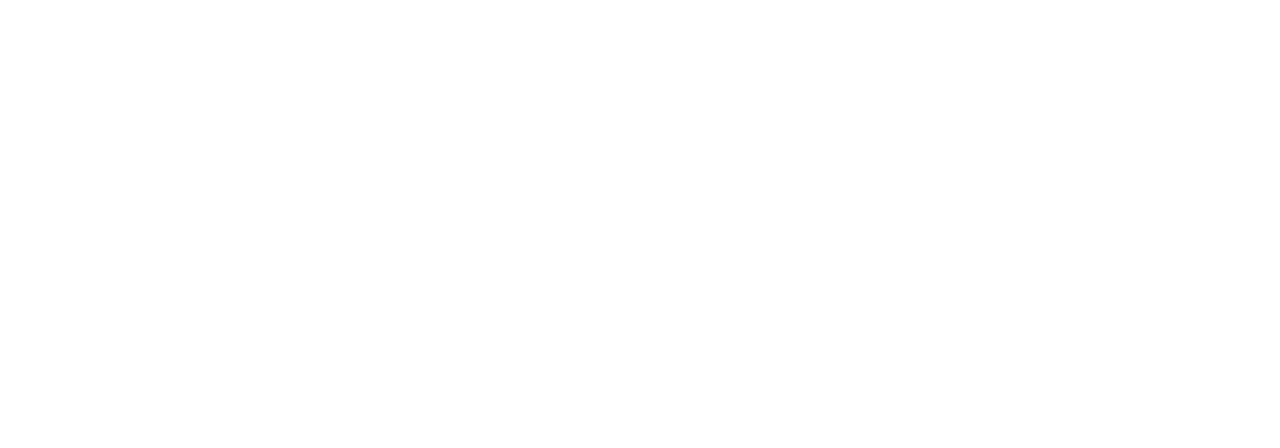
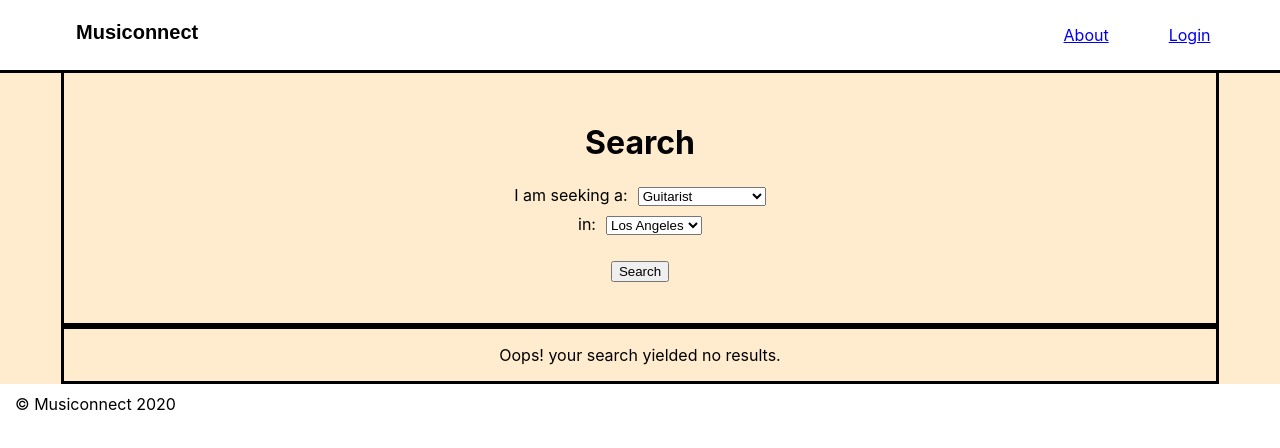
Before and after one commit to Jamesclifford7/musiconnect-app, a React (Create React App) app: page /results in a window 1280 px wide. Shown: the top 448 px of the page. Built offline with nearby package versions, Linux system fonts and the light colour scheme.

Commit message:
added search results component

```diff
--- a/src/App.js
+++ b/src/App.js
@@ -16,7 +16,7 @@
 class App extends React.Component {
   constructor() {
     super()
-    this.state={
+    this.state = {
       user: {},
       users: Users,
       searchResults: []
@@ -35,31 +35,6 @@
         this.props.history.push('/search')
       }
     })
-    /*
-    if (username === 'jamesclifford7' && password === 'Password1') {
-      this.setState({
-        user: {
-        id: 1,
-        email: 'jamesclifforddev@gmail.com',
-        name: 'James Clifford',
-        username: 'jamesclifford7',
-        password: 'Password1',
-        instrument: 1,
-        city: 1,
-        instagram: '@Jamesclifford',
-        facebook: '',
-        twitter: '',
-        soundcloud: 'www.soundcloud.com',
-        bandcamp: '',
-        spotify: '',
-        bio: 'multi-instrumentalist looking to connect with others!'
-        }
-      })
-      this.props.history.push('/search')
-    } else {
-      alert('Oops! username or password do not exist')
-    }
-    */
   }
 
   handleSearch = (event) => {
@@ -69,15 +44,12 @@
     const results = this.state.users.filter(user => {
       if (user.instrument === inst && user.city === city) {
         return user
-      } /* else {
-        this.props.history.push('/noresults')
-      } */
+      }
     })
-    // this.state.searchResults = [];
     this.setState({
       searchResults: results
     })
-    // this.props.history.push('/results')
+    this.props.history.push('/results')
   }
 
   backButton = (event) => {
@@ -234,11 +206,6 @@
     const user = this.state.user;
     return (
       <div className="app">
-        {/*
-        <Route
-        exact path='/'
-        render={(props) => <Landing {...props}/>}
-        /> */}
         <Route
         exact path='/'
         component={Landing}
@@ -273,9 +240,14 @@
         />
         <Route
         path='/results'
-        render={(props) => {
-          <Searchresults {...props} handleSearch={this.handleSearch} />
-        }}
+        render={(props) => (
+          <Searchresults {...props}
+          handleSearch={this.handleSearch}
+          handleClearSearch={this.handleClearSearch}
+          handleLogout={this.handleLogout}
+          searchResults={searchResults}
+          user={user}/>
+        )}
         />
         <Route
         path='/user/:id'
--- a/src/EditProfile/Editprofile.js
+++ b/src/EditProfile/Editprofile.js
@@ -20,19 +20,39 @@
                         <button>Change Profile Image</button>
                         <form onSubmit={event => props.handleUpdateProfile(event)}>
                             <label htmlFor="username">Username:</label>
-                            <input id="username" type="text" /><br/>
+                            {
+                                (props.user.username)
+                                ? <> <input id="username" type="text" /><br/></>
+                                : <> <input id="username" type="text" required/><br/></>
+                            }
                             <label htmlFor="password">New Password:</label>
                             <input type="password" id="password" /><br/>
                             <label htmlFor="name">Name:</label>
-                            <input id="name" type="text" /><br/>
+                            {
+                                (props.user.name)
+                                ? <> <input id="name" type="text" /><br/></>
+                                : <> <input id="name" type="text" required /><br/></>
+                            }
                             <label htmlFor="city">City:</label>
-                            <select id="city">
-                                <option value="1">Los Angeles</option>
-                                <option value="2">New York</option>
-                                <option value="3">Nashville</option>
-                                <option value="4">Austin</option>
-                                <option value="5">Chicago</option>
-                            </select><br/><br/>
+                            {
+                                (props.user.city)
+                                ? <><select id="city">
+                                    <option value="" disabled selected>Select</option>
+                                    <option value="1">Los Angeles</option>
+                                    <option value="2">New York</option>
+                                    <option value="3">Nashville</option>
+                                    <option value="4">Austin</option>
+                                    <option value="5">Chicago</option>
+                                </select><br/><br/></>
+                                : <><select id="city" required>
+                                    <option value="" disabled selected>Select</option>
+                                    <option value="1">Los Angeles</option>
+                                    <option value="2">New York</option>
+                                    <option value="3">Nashville</option>
+                                    <option value="4">Austin</option>
+                                    <option value="5">Chicago</option>
+                                </select><br/><br/></>
+                            }
                             <span>I am a:</span><br/>
                             <div>
                                 <input type="radio" id="instrument" value="1" name="instrument" />
--- a/src/SearchResults/Searchresults.js
+++ b/src/SearchResults/Searchresults.js
@@ -1,75 +1,63 @@
 import React from 'react'
+import { Link } from 'react-router-dom'
 import './Searchresults.css'
 import avatar from '../Images/icon-user-default.png'
+import Nav from '../Nav/Nav'
 
 class Searchresults extends React.Component {
     render() {
+        console.log('this is where search results should be')
         return (
             <>
                 <header>
-                    <h2>Musiconnect</h2>
-                    <nav>
-                        <ul>
-                            <li>About</li>
-                            <li><img src={avatar} alt="avatar" /></li>
-                        </ul>
-                    </nav>
+                    { /* <Link to='/search'><h2>Musiconnect</h2></Link> */ }
+                    { /* <h2><button onClick={this.props.handleClearSearch}>Musiconnect</button></h2> */}
+                    <button onClick={event => this.props.handleClearSearch(event)}><h2>Musiconnect</h2></button>
+                    <Nav user={this.props.user} handleLogout={this.props.handleLogout} handleClearSearch={this.props.handleClearSearch} />
                 </header>
                 <main>
+                    <div className="container">
                         <div className="search-container">
                             <h1>Search</h1>
-                        <form>
+                            <form onSubmit={event => this.props.handleSearch(event)}>
                                 <label htmlFor="instrument">I am seeking a:</label>
                                     <select id="instrument">
-                                    <option value="guitarist">Guitarist</option>
-                                    <option value="bassist">Bassist</option>
-                                    <option value="drummer">Drummer</option>
-                                    <option value="pianist/keyboards">Pianist/keyboards</option>
-                                    <option value="singer">Singer</option>
-                                    <option value="producer">Producer</option>
+                                        <option value="1">Guitarist</option>
+                                        <option value="2">Bassist</option>
+                                        <option value="3">Drummer</option>
+                                        <option value="4">Pianist/keyboards</option>
+                                        <option value="5">Singer</option>
+                                        <option value="6">Producer</option>
                                     </select><br/>
 
                                 <label htmlFor="city">in:</label>
                                     <select id="city">
-                                    <option value="losangeles">Los Angeles</option>
-                                    <option value="newyork">New York</option>
-                                    <option value="nashville">Nashville</option>
-                                    <option value="austin">Austin</option>
-                                    <option value="chicago">Chicago</option>
+                                        <option value="1">Los Angeles</option>
+                                        <option value="2">New York</option>
+                                        <option value="3">Nashville</option>
+                                        <option value="4">Austin</option>
+                                        <option value="5">Chicago</option>
                                     </select><br/><br/>
                                 <button type="submit">Search</button>
                             </form>
                         </div>
                         <div className="search-results-container">
-                        <div className="result">
+                                {
+
+
+                                    this.props.searchResults.length
+                                    ? this.props.searchResults.map((result, id) => {
+                                        return <div className="result" key={id}>
                                             <img src={avatar} alt="user" />
-                            <h2>Username</h2>
-                            <p>Name</p>
-                            <p>Instruments</p>
+                                            <Link to={`/user/${result.id}`}><h2>{result.username}</h2></Link>
+                                            <p>{result.name}</p>
+                                            <p>{result.instrument}</p>
                                         </div>
-                        <div className="result">
-                            <img src={avatar} alt="user" />
-                            <h2>Username</h2>
-                            <p>Name</p>
-                            <p>Instruments</p>
+                                    })
+                                    : <div>
+                                        <p>Oops! your search yielded no results.</p>
                                     </div>
-                        <div className="result">
-                            <img src={avatar} alt="user"/>
-                            <h2>Username</h2>
-                            <p>Name</p>
-                            <p>Instruments</p>
-                        </div>
-                        <div className="result">
-                            <img src={avatar} alt="user" />
-                            <h2>Username</h2>
-                            <p>Name</p>
-                            <p>Instruments</p>
-                        </div>
-                        <div className="result">
-                            <img src={avatar} alt="user"/>
-                            <h2>Username</h2>
-                            <p>Name</p>
-                            <p>Instruments</p>
+                                }
                         </div>
                     </div>
                 </main>
--- a/src/Signup/Signup.js
+++ b/src/Signup/Signup.js
@@ -1,15 +1,17 @@
 import React from 'react'
 import './Signup.css'
+import { Link } from 'react-router-dom'
 
 function Signup(props) {
     return (
         <>
             <header>
-                <h2>Musiconnect</h2>
+            <Link to='/'><h2>Musiconnect</h2></Link>
                 <nav>
                     <ul>
-                        <li>About</li>
-                        <li>Login</li>
+                        <Link to='/about'><li>About</li></Link>
+                        <Link to='/login'><li>Login</li></Link>
+                        {/* <li><img src="images/icon-user-default.png" alt="avatar" width="25" height="25" /></li> */}
                     </ul>
                 </nav>
             </header>
--- a/src/User/User.js
+++ b/src/User/User.js
@@ -12,7 +12,8 @@
                     if (user.id === parseInt(props.match.params.id)) {
                         return <>
                         <header>
-                        <Link to='/search'><h2>Musiconnect</h2></Link>
+                        {/* <Link to='/search'><h2>Musiconnect</h2></Link> */}
+                        <button onClick={event => props.handleClearSearch(event)}><h2>Musiconnect</h2></button>
                         <Nav user={props.user} handleClearSearch={props.handleClearSearch} handleLogout={props.handleLogout} />
 
                     </header>
```
Also changed, not shown: src/Search/Search.js (+2 -16 lines), 2 other files (tests, documents, lock files or other folders). Lines whose indentation alone changed are shown as unchanged.
